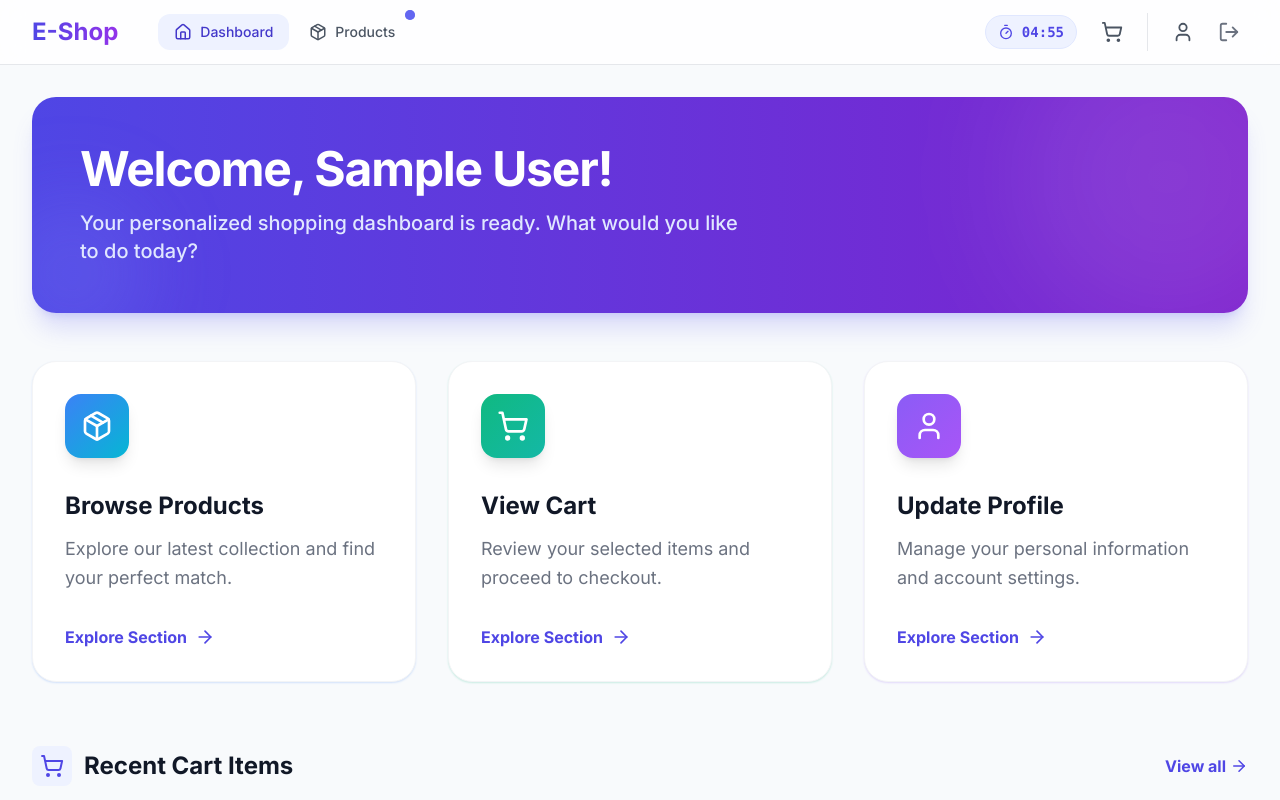
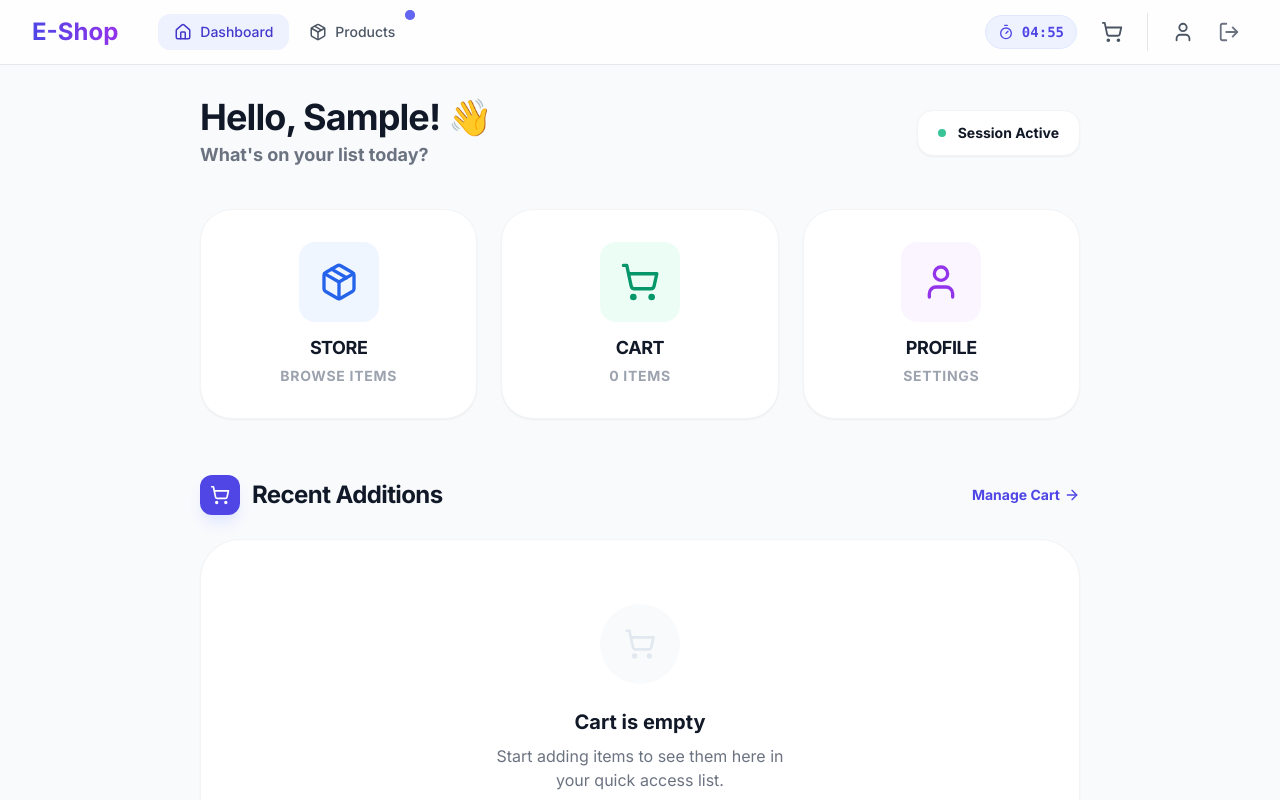
Before and after one commit to dhrumil16/chaintech-task, a React (Vite) app: page / in a window 1280 px wide. Shown: the top 800 px of the page. Built offline with nearby package versions, Linux system fonts and the light colour scheme; sample sign-in values are in the browser's storage.

Commit message:
feat: practical dashboard overhaul with compact tiles and streamlined ui

```diff
--- a/src/pages/Dashboard.jsx
+++ b/src/pages/Dashboard.jsx
@@ -7,120 +7,122 @@ const Dashboard = () => {
     const { user } = useAuth();
     const { cart } = useCart();
 
-    const cards = [
+    const quickActions = [
         {
-            title: 'Browse Products',
-            description: 'Explore our latest collection and find your perfect match.',
+            title: 'Store',
+            label: 'Browse Items',
             icon: Package,
             link: '/products',
-            gradient: 'from-blue-500 to-cyan-500',
-            shadow: 'shadow-blue-500/20'
+            color: 'text-blue-600',
+            bg: 'bg-blue-50'
         },
         {
-            title: 'View Cart',
-            description: 'Review your selected items and proceed to checkout.',
+            title: 'Cart',
+            label: `${cart.length} items`,
             icon: ShoppingCart,
             link: '/cart',
-            gradient: 'from-emerald-500 to-teal-500',
-            shadow: 'shadow-emerald-500/20'
+            color: 'text-emerald-600',
+            bg: 'bg-emerald-50'
         },
         {
-            title: 'Update Profile',
-            description: 'Manage your personal information and account settings.',
+            title: 'Profile',
+            label: 'Settings',
             icon: User,
             link: '/profile',
-            gradient: 'from-violet-500 to-purple-500',
-            shadow: 'shadow-violet-500/20'
+            color: 'text-purple-600',
+            bg: 'bg-purple-50'
         }
     ];
 
     return (
-        <div className="space-y-12 animate-fade-in font-sans">
-            {/* Hero Section */}
-            <div className="bg-gradient-to-r from-indigo-600 to-purple-700 rounded-3xl p-8 sm:p-12 text-white shadow-xl shadow-indigo-500/20 relative overflow-hidden">
-                <div className="absolute top-0 right-0 -mr-20 -mt-20 w-80 h-80 rounded-full bg-white/10 blur-3xl"></div>
-                <div className="absolute bottom-0 left-0 -ml-10 -mb-10 w-40 h-40 rounded-full bg-indigo-400/20 blur-2xl"></div>
-                <div className="relative z-10">
-                    <h1 className="text-4xl sm:text-5xl font-extrabold mb-4 tracking-tight">
-                        Welcome, {user?.name}!
+        <div className="max-w-4xl mx-auto space-y-10 animate-fade-in font-sans pb-20">
+            {/* Minimal Hero */}
+            <div className="flex flex-col sm:flex-row sm:items-center justify-between gap-6 px-2">
+                <div>
+                    <h1 className="text-3xl sm:text-4xl font-black text-gray-900 tracking-tight">
+                        Hello, {user?.name.split(' ')[0]}! 👋
                     </h1>
-                    <p className="text-indigo-100 text-xl max-w-2xl font-medium">
-                        Your personalized shopping dashboard is ready. What would you like to do today?
+                    <p className="text-gray-500 font-bold mt-1 text-lg">
+                        What's on your list today?
                     </p>
+                </div>
+                <div className="flex gap-3">
+                    <div className="bg-white px-5 py-3 rounded-2xl border border-gray-100 shadow-sm flex items-center gap-3">
+                        <div className="w-2 h-2 bg-emerald-500 rounded-full animate-pulse"></div>
+                        <span className="font-black text-gray-900 text-sm">Session Active</span>
+                    </div>
                 </div>
             </div>
 
-            {/* Quick Actions Grid */}
-            <div className="grid grid-cols-1 gap-8 sm:grid-cols-2 lg:grid-cols-3">
-                {cards.map((card) => (
+            {/* Compact Quick Actions Grid */}
+            <div className="grid grid-cols-3 gap-4 sm:gap-6 px-2">
+                {quickActions.map((action) => (
                     <Link
-                        key={card.title}
-                        to={card.link}
-                        className="group block h-full"
+                        key={action.title}
+                        to={action.link}
+                        className="group flex flex-col items-center gap-3 p-5 sm:p-8 bg-white rounded-[2rem] border border-gray-100 shadow-sm hover:shadow-xl hover:shadow-indigo-500/5 hover:-translate-y-1.5 transition-all duration-300"
                     >
-                        <div className={`bg-white rounded-3xl p-8 h-full border border-gray-100 shadow-sm ${card.shadow} hover:shadow-2xl transition-all duration-300 hover:-translate-y-2`}>
-                            <div className={`w-16 h-16 rounded-2xl bg-gradient-to-br ${card.gradient} flex items-center justify-center mb-8 shadow-lg text-white group-hover:scale-110 transition-transform duration-300`}>
-                                <card.icon size={32} />
-                            </div>
-                            <h3 className="text-2xl font-bold text-gray-900 mb-3 group-hover:text-indigo-600 transition-colors">
-                                {card.title}
+                        <div className={`w-14 h-14 sm:w-20 sm:h-20 rounded-2xl ${action.bg} ${action.color} flex items-center justify-center group-hover:scale-110 transition-transform duration-500`}>
+                            <action.icon size={28} className="sm:hidden" />
+                            <action.icon size={40} className="hidden sm:block" />
+                        </div>
+                        <div className="text-center">
+                            <h3 className="font-black text-gray-900 text-sm sm:text-lg tracking-tight truncate uppercase">
+                                {action.title}
                             </h3>
-                            <p className="text-gray-500 mb-8 leading-relaxed text-lg">
-                                {card.description}
+                            <p className="text-[10px] sm:text-sm font-bold text-gray-400 mt-1 uppercase tracking-wider">
+                                {action.label}
                             </p>
-                            <div className="flex items-center text-base font-bold text-indigo-600 group-hover:translate-x-2 transition-transform">
-                                Explore Section <ArrowRight size={20} className="ml-2" />
-                            </div>
                         </div>
                     </Link>
                 ))}
             </div>
 
-            {/* Recent Cart Items - Horizontal Layout */}
-            <div className="space-y-6 pt-4">
+            {/* Recent Cart Items - Practical Horizontal Layout */}
+            <div className="space-y-6 pt-4 px-2">
                 <div className="flex items-center justify-between">
                     <div className="flex items-center gap-3">
-                        <div className="p-2 bg-indigo-50 rounded-lg text-indigo-600">
-                            <ShoppingCart size={24} />
+                        <div className="p-2.5 bg-indigo-600 rounded-xl text-white shadow-lg shadow-indigo-100">
+                            <ShoppingCart size={20} />
                         </div>
-                        <h2 className="text-2xl font-bold text-gray-900">Recent Cart Items</h2>
+                        <h2 className="text-2xl font-black text-gray-900 tracking-tight">Recent Additions</h2>
                     </div>
-                    <Link to="/cart" className="text-indigo-600 font-bold hover:underline flex items-center gap-1">
-                        View all <ArrowRight size={18} />
+                    <Link to="/cart" className="text-sm font-black text-indigo-600 hover:text-indigo-500 flex items-center gap-1 group">
+                        Manage Cart <ArrowRight size={16} className="group-hover:translate-x-1 transition-transform" />
                     </Link>
                 </div>
 
-                <div className="bg-white rounded-3xl shadow-sm border border-gray-100 overflow-hidden">
+                <div className="bg-white rounded-[2.5rem] shadow-sm border border-gray-100 overflow-hidden">
                     {cart.length > 0 ? (
                         <div className="divide-y divide-gray-50">
                             {cart.slice(0, 3).map((item) => (
                                 <div key={item.id} className="p-6 flex items-center gap-6 hover:bg-slate-50/50 transition-colors">
-                                    <div className="w-20 h-20 bg-white rounded-2xl border border-gray-100 p-2 shrink-0 flex items-center justify-center overflow-hidden shadow-sm">
+                                    <div className="w-16 h-16 sm:w-20 sm:h-20 bg-white rounded-2xl border border-gray-100 p-2 shrink-0 flex items-center justify-center overflow-hidden shadow-sm">
                                         <img src={item.image} alt={item.title} className="w-full h-full object-contain" />
                                     </div>
                                     <div className="flex-1 min-w-0">
-                                        <h4 className="font-bold text-gray-900 text-lg truncate mb-1">
+                                        <h4 className="font-bold text-gray-900 text-sm sm:text-lg truncate mb-1 uppercase tracking-tight">
                                             {item.title}
                                         </h4>
-                                        <p className="text-gray-500 font-medium">
-                                            Quantity: {item.quantity}
+                                        <p className="text-gray-400 font-bold text-xs sm:text-sm uppercase tracking-widest">
+                                            Qty: {item.quantity}
                                         </p>
                                     </div>
-                                    <div className="text-xl font-black text-indigo-600">
+                                    <div className="text-lg sm:text-xl font-black text-gray-900 tabular-nums">
                                         ₹{(item.price * item.quantity).toLocaleString()}
                                     </div>
                                 </div>
                             ))}
                         </div>
                     ) : (
-                        <div className="p-12 text-center">
-                            <div className="w-20 h-20 bg-slate-50 rounded-full flex items-center justify-center mx-auto mb-4">
+                        <div className="p-16 text-center">
+                            <div className="w-20 h-20 bg-slate-50 rounded-full flex items-center justify-center mx-auto mb-6">
                                 <ShoppingCart className="text-slate-200" size={32} />
                             </div>
-                            <h3 className="text-xl font-bold text-gray-900 mb-2">Your cart is empty</h3>
-                            <p className="text-gray-500 mb-6">Looks like you haven't added anything yet.</p>
-                            <Link to="/products" className="inline-flex items-center px-6 py-3 bg-indigo-600 text-white font-bold rounded-2xl hover:bg-indigo-700 transition-colors">
-                                Start Shopping
+                            <h3 className="text-xl font-bold text-gray-900 mb-2">Cart is empty</h3>
+                            <p className="text-gray-500 mb-8 max-w-xs mx-auto">Start adding items to see them here in your quick access list.</p>
+                            <Link to="/products" className="inline-flex items-center px-8 py-4 bg-gray-900 text-white font-bold rounded-2xl hover:bg-gray-800 transition-all shadow-xl shadow-gray-200 active:scale-95">
+                                Browse Store
                             </Link>
                         </div>
                     )}
```
